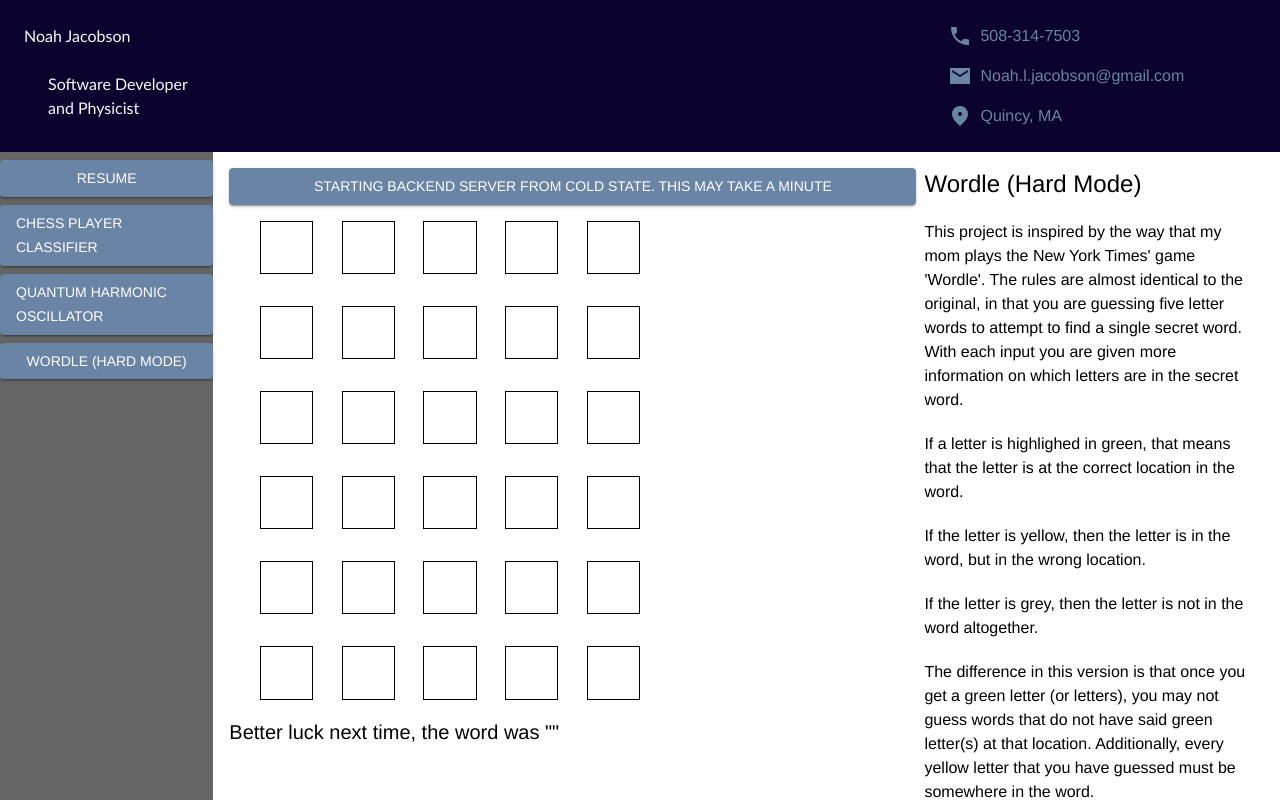
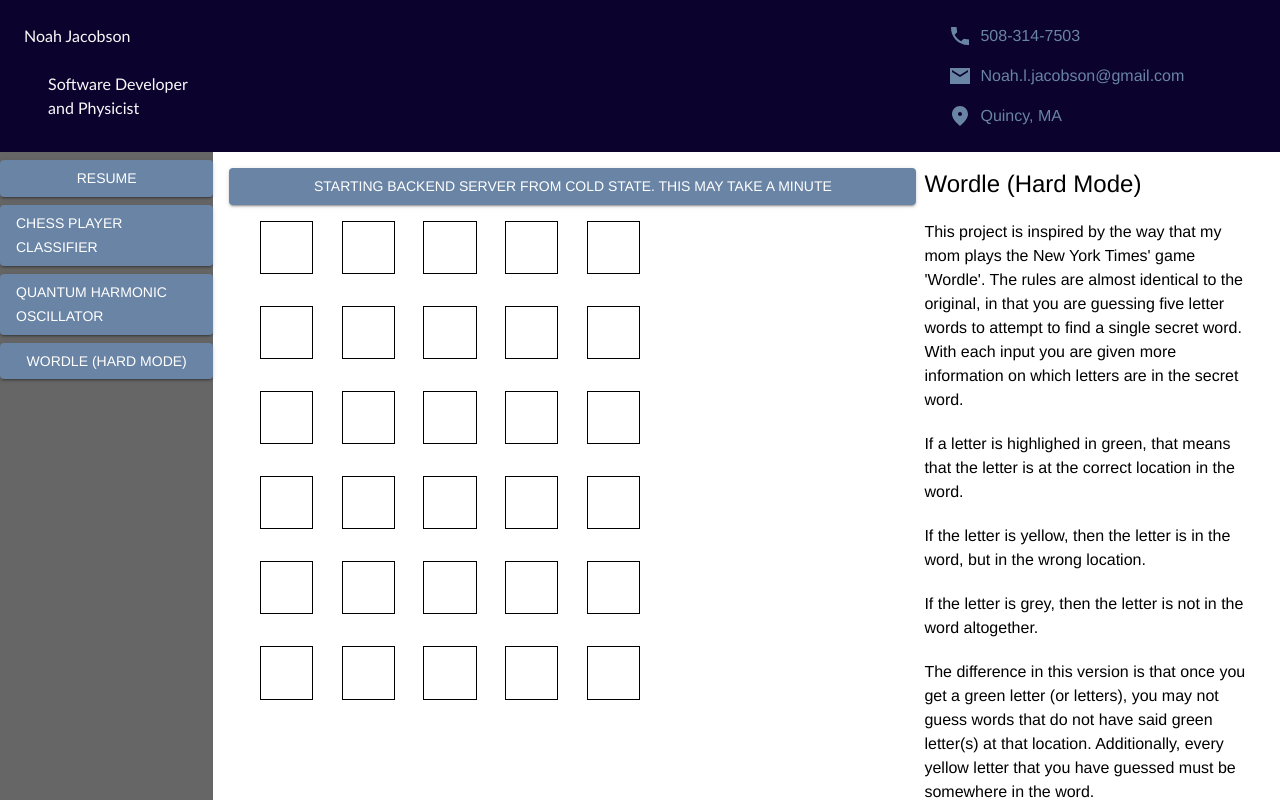
Before and after one commit to nljacobson/Personal-Website, a React (Create React App) app: page /wordle in a window 1280 px wide. Shown: the top 800 px of the page. Built offline with nearby package versions, Linux system fonts and the light colour scheme; no server answers.

Commit message:
made default state of playing to be true (to prevent bad render on loading server

```diff
--- a/src/components/Wordle/Wordle.tsx
+++ b/src/components/Wordle/Wordle.tsx
@@ -22,7 +22,7 @@ export function Wordle(serverStatus: boolean, backendHostname: string) {
     var word = useRef('');
     var guessNum = useRef<number>(0);
     var charNum = useRef<number>(0);
-    const [playing, setPlaying] = useState<Boolean>(false);
+    const [playing, setPlaying] = useState<Boolean>(true);
     useEffect(() => {
         resetGame();
         document.addEventListener('keydown', handleKeyPress);
```
